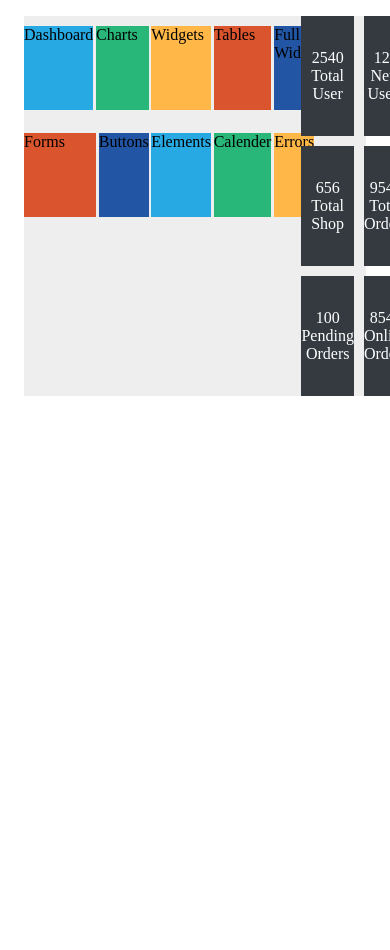
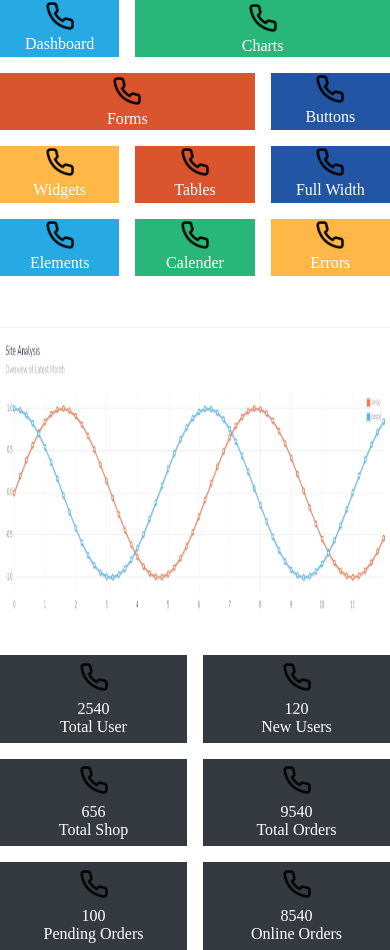
Before and after one commit to SamerAljbour/responsive, a plain HTML site: page ex2/index.html in a window 390 px wide. Before the commit the page ends 844 px from the top, so only its background shows below. Drawn offline with Linux system fonts and the light colour scheme.

Commit message:
rewrited the code because was very awful :) also added responsive to it

```diff
--- a/ex2/index.css
+++ b/ex2/index.css
@@ -1,54 +1,207 @@
+*{
+    padding: 0;
+    margin: 0;
+    box-sizing: border-box;
+}
 .container{
-    background-color: #eee;
-    margin: 1em;
+    display: grid;
+    grid-template-columns:75% 25%;
+    grid-template-rows: 0.5fr 1fr;
+    gap: 2em;
+    /* height: 30vh;
+    width: 100%;*/
+}
+.top{
+
+    height: 35vh;
+    grid-area: 1/1/2/3;
+}
+
+
+.items{
+    display: grid;
+    grid-template-columns:  1fr 1fr 1fr 1fr 1fr 1fr;
+    grid-template-rows: 1fr 1fr ;
+    gap: 1em;
+    color: white;
+    text-align: center;
 
 }
-.container >  div{
-    display: grid;
-    grid-template-columns: auto auto  ;
-    grid-template-rows: auto auto ;
-
-    gap: 1%;
+.items div{
+    padding: 5% !important;
 }
-.items{
-    color: white;
-    display: grid;
-    justify-content: center;
-    align-items: center;
+p{
 
 }
-.topDiv{
+.item1{
+
+    grid-area: 1/1/2/2;
+    background-color:#27a9e3 ;
+}
+.item2{
+    grid-area: 1/2/2/4;
+    background-color:#28b779 ;
+}
+.item3{
+    grid-area: 1/4/2/5;
+    background-color:#ffb848 ;
+}
+.item4{
+    grid-area: 1/5/2/6;
+    background-color:#da542e ;
+}
+.item5{
+    grid-area: 1/6/2/7;
+    background-color:#2255a4 ;
+}
+.item6{
+    grid-area: 2/1/3/3;
+    background-color:#da542e ;
+}
+.item7{
+    grid-area: 2/3/3/4;
+    background-color:#2255a4 ;
+}
+.item8{
+    grid-area: 2/4/3/5;
+    background-color:#27a9e3 ;
+}
+.item9{
+    grid-area: 2/5/3/6;
+    background-color:#28b779 ;
+}
+.item10{
+    grid-area: 2/6/3/7;
+    background-color:#ffb848 ;
+}
+
+.left{
+    display: grid;
+    grid-area: 2/1/3/2;
+}
+#image{
+    width: 100%;
+    height: 100%;
+    background-size: cover;
+}
+img{
+    width: 30px;
+    height: 30px;
+}
+
+.info{
+    display: grid;
+    grid-area: 2/2/3/3;
+    grid-template-columns:1fr 1fr;
+    grid-template-rows:  1fr 1fr 1fr;
+    height: 100%;
+    width: 100%;
+    gap: 1em;
+
+    color: white;
+}
+.info div{
+    display: flex;
+    flex-direction: column;
     align-items: center;
-    grid-gap: 10px;
+    justify-content: center;
+    text-align: center;
+    gap: 0.5em;
+    width: 100%;
 }
-.bottmLeftDiv{
-    display: grid;
-    height: 45vh;
-    width: 70%;
+.info1{
+    background-color: #343a40;
+    grid-area: 1/1/2/2;
+}
+.info2{
+    background-color: #343a40;
+    grid-area: 1/2/2/3;
+}
+.info3{
+    background-color: #343a40;
+    grid-area: 2/1/3/2;
+}
+.info4{
+    background-color: #343a40;
+    grid-area: 2/2/3/3;
+}
+.info5{
+    background-color: #343a40;
+    grid-area: 3/1/4/2;
+}
+.info6{
+    background-color: #343a40;
+    grid-area: 3/2/4/3;
+}
 
-}
-.bottomRightDiv{
-    display: grid;
-    grid-template-columns: auto  auto;
-    grid-template-rows:   auto ;
-    gap: 10px;
-}
-.boxItems{
-    display: flex;
-    justify-content: center;
-    align-items: center;
-    background-color: #343a40;
-    color: white;
-    text-align: center;
-}
-@media (max-width : 900px) {
+/* responsive  */
+
+@media (max-width : 900px){
     .container{
         display: grid;
-        grid-template-columns: 1fr 1fr 1fr ;
+        grid-template-columns:auto ;
+        grid-template-rows:  1fr 1fr  1fr;
+        gap: 2em;
+        /* height: 30vh;
+        width: 100%; */
+    }
 
-
+    .items{
+        display: grid;
+        grid-template-columns:  1fr 1fr 1fr  ;
+        grid-template-rows: 1fr 1fr 1fr 1fr ;
+        gap: 1em;
+        color: white;
+        text-align: center;
 
     }
+    .item3{
+        grid-area: 3/1/4/2;
+        background-color:#ffb848 ;
+    }
+    .item4{
+        grid-area: 3/2/4/3;
+        background-color:#da542e ;
+    }
+    .item5{
+        grid-area: 3/3/4/4;
+        background-color:#2255a4 ;
+    }
+    .item8{
+        grid-area: 4/1/5/2;
+        background-color:#27a9e3 ;
+    }
+    .item9{
+        grid-area: 4/2/5/3;
+        background-color:#28b779 ;
+    }
+    .item10{
+        grid-area: 4/3/5/4;
+        background-color:#ffb848 ;
+    }
+    .items div{
+        padding: 1% !important;
+    }
 
+    .info{
+        display: grid;
+        grid-area: 3/1/4/3;
+        grid-template-columns:1fr 1fr;
+        grid-template-rows:  1fr 1fr 1fr;
+        height: 100%;
+        width: 100%;
+        gap: 1em;
 
+        color: white;
+    }
+    .left{
+        display: grid;
+        grid-area: 2/1/3/3;
+    }
+    #image{
+
+        width: 100%;
+        height: 100%;
+        background-size: cover;
+    }
 }
--- a/ex2/index.html
+++ b/ex2/index.html
@@ -8,34 +8,33 @@
 </head>
 <body>
     <div class="container">
-        <div class="topDiv" style=" height:25vh ;">
-            <div class="items1" style=" grid-area: 1 / 1 / 2/2; height: 10vh; background-color: #27a9e3; ">Dashboard</div>
-            <div class="items2" style=" grid-area: 1 / 2 / 2/4; height: 10vh; background-color: #28b779;">Charts</div>
-            <div class="items3" style=" grid-area: 1 / 4/ 2/5; height: 10vh; background-color: #ffb848;">Widgets</div>
-            <div class="items4" style=" grid-area: 1 / 5/ 2/6; height: 10vh; background-color: #da542e;">Tables</div>
-            <div class="items5" style=" grid-area: 1 / 6/ 2/6;height: 10vh; background-color: #2255a4;">Full Width</div>
-            <div class="items6" style=" grid-area: 2 / 1/ 3/3; height: 10vh; background-color: #da542e;">Forms</div>
-            <div class="items7" style=" grid-area: 2 / 3/ 3/4; height: 10vh; background-color: #2255a4;">Buttons</div>
-            <div class="items8" style=" grid-area: 2 / 4/ 3/5; height: 10vh; background-color: #27a9e3;">Elements</div>
-            <div class="items9" style=" grid-area: 2 / 5/ 3/6; height: 10vh; background-color: #28b779;">Calender</div>
-            <div class="items10" style=" grid-area: 2 / 6/ 3/6; height: 10vh; background-color: #ffb848;">Errors</div>
+        <!--  -->
+        <div class="top">
+            <div class="items">
+                <div class="item1"> <p><img src="icon.png" alt=""><br> Dashboard</p></div>
+                <div class="item2"> <p><img src="icon.png" alt=""><br> Charts</p></div>
+                <div class="item3"> <p><img src="icon.png" alt=""><br> Widgets</p></div>
+                <div class="item4"> <p><img src="icon.png" alt=""><br> Tables</p></div>
+                <div class="item5"> <p><img src="icon.png" alt=""><br> Full Width</p></div>
+                <div class="item6"> <p><img src="icon.png" alt=""><br> Forms</p></div>
+                <div class="item7"> <p><img src="icon.png" alt=""><br> Buttons</p></div>
+                <div class="item8"> <p><img src="icon.png" alt=""><br> Elements</p></div>
+                <div class="item9"> <p><img src="icon.png" alt=""><br> Calender</p></div>
+                <div class="item10"> <p><img src="icon.png" alt=""><br> Errors</p></div>
+            </div>
         </div>
+        <!--  -->
+        <div class="info">
+            <div class="info1"><img src="icon.png" alt=""> 2540 <br>Total User</div>
+            <div class="info2"><img src="icon.png" alt=""> 120 <br>New Users</div>
+            <div class="info3"><img src="icon.png" alt=""> 656 <br>Total Shop</div>
+            <div class="info4"><img src="icon.png" alt=""> 9540 <br>Total Orders</div>
+            <div class="info5"><img src="icon.png" alt=""> 100 <br>Pending Orders</div>
+            <div class="info6"><img src="icon.png" alt=""> 8540 <br>Online Orders</div>
+            </div>
 
-
-
-
-        <div>
-            <div class="bottmLeftDiv">
-                <img style="width: 140%; height: 44vh;" src="analyiz.png" alt="" style="">
-            </div>
-            <div class="bottomRightDiv">
-                <div class="boxItems">2540 <br>Total User</div>
-                <div class="boxItems">120 <br>New Users</div>
-                <div class="boxItems">656 <br>Total Shop</div>
-                <div class="boxItems">9540 <br>Total Orders</div>
-                <div class="boxItems">100 <br>Pending Orders</div>
-                <div class="boxItems">8540 <br>Online Orders</div>
-            </div>
+        <div class="left">
+            <img id="image" src="analyiz.png" alt="" >
         </div>
 
     </div>
```
Also changed, not shown: ex2/icon.png (added).
